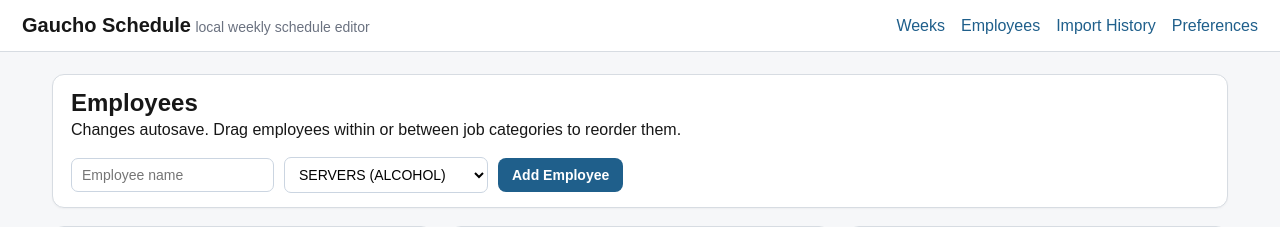
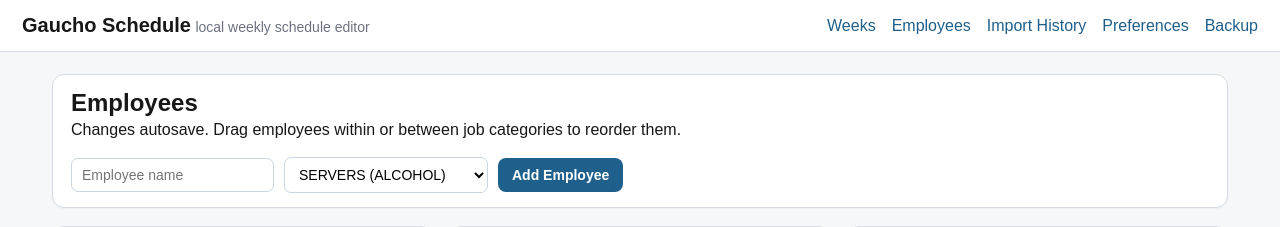
Before and after one commit to all-upper-case/gaucho-schedule, a Flask app: page /employees in a window 1280 px wide. Shown: the top 227 px of the page. Run offline with Flask 3, Linux system fonts and the light colour scheme; data comes from the database, SQL or seed files in the repository; data that the repository does not hold is empty.

Commit message:
Update templates/base.html for scheduling enhancements

```diff
--- a/templates/base.html
+++ b/templates/base.html
@@ -18,6 +18,7 @@
     <a href="/employees">Employees</a>
     <a href="/import-history">Import History</a>
     <a href="/preferences">Preferences</a>
+    <a href="/backup" title="Download a complete database backup">Backup</a>
   </nav>
 </header>
 <main class="page">
```
